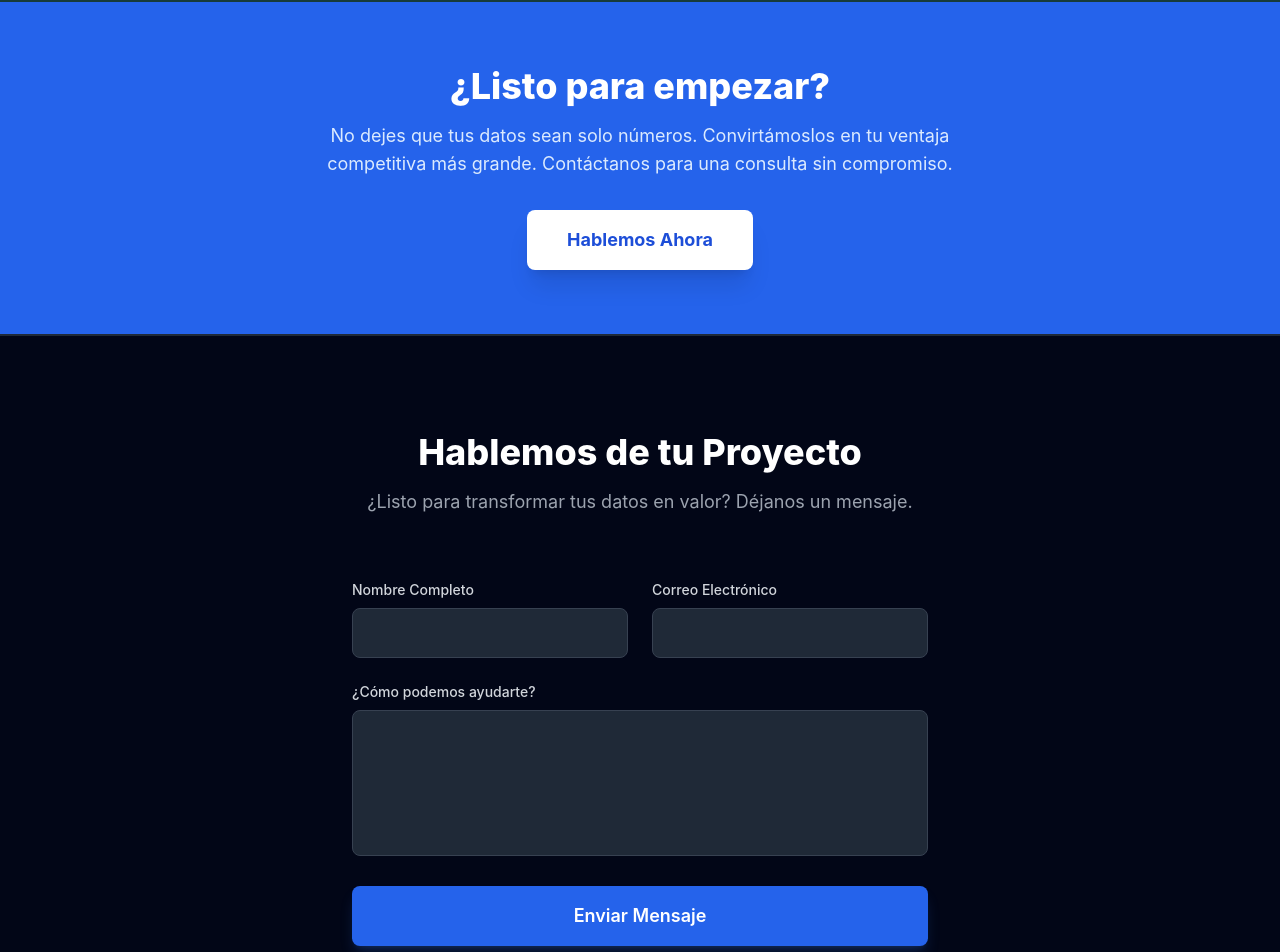
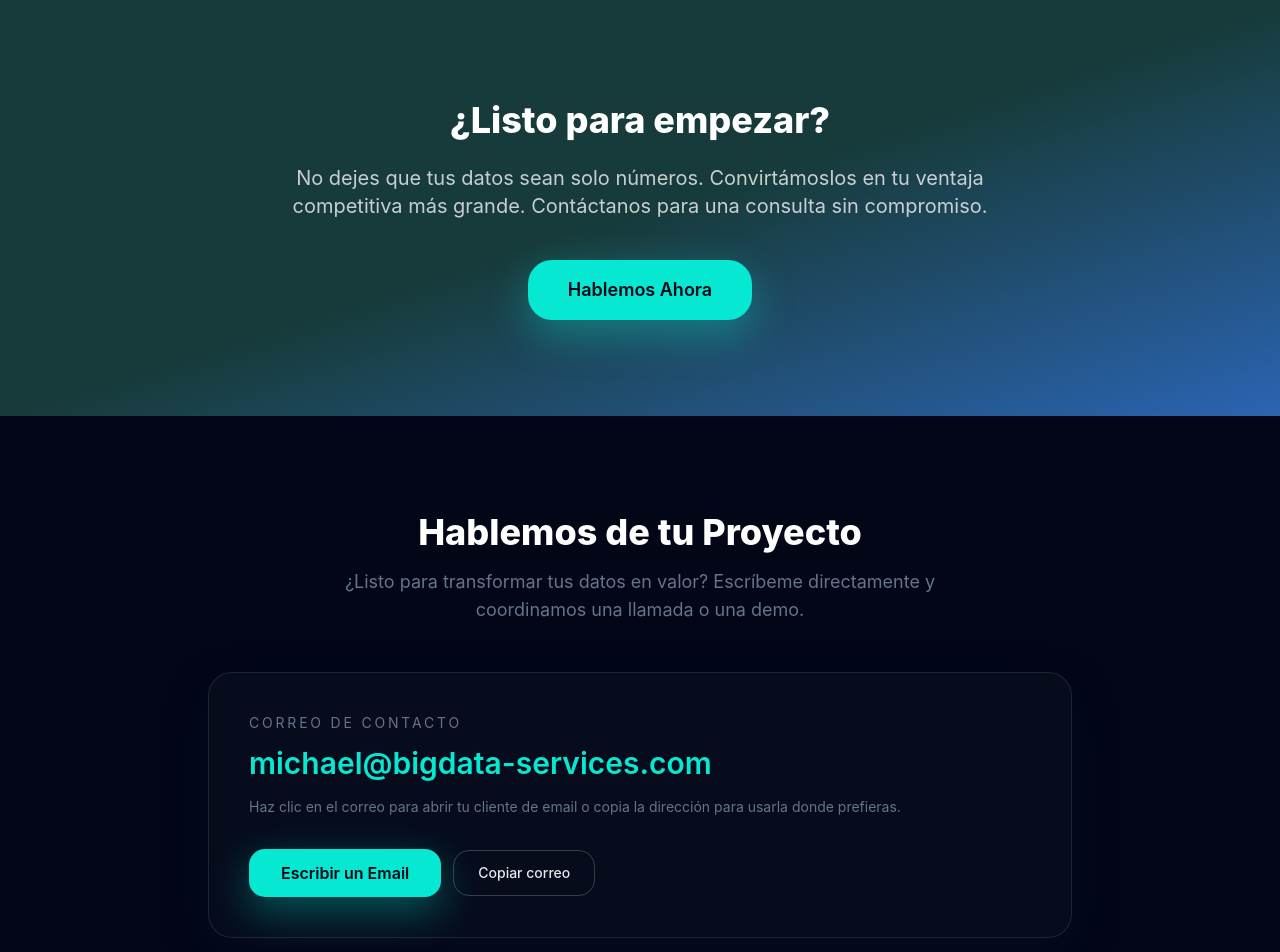
Before and after one commit to BigDataServicesllc/bds, a React (Create React App) app in the folder frontend/: page / in a window 1280 px wide. Shown: the part 3380-4332 px from the top of the page. Built offline with nearby package versions, Linux system fonts and the light colour scheme.

Commit message:
cambios en el homepage 2025-12-04

```diff
--- a/frontend/src/components/CallToActionSection.js
+++ b/frontend/src/components/CallToActionSection.js
@@ -1,23 +1,47 @@
-import React from 'react';
+// RUTA: frontend/src/components/CallToActionSection.js
 
-const CallToActionSection = ({ language, onNavigate }) => {
+import React from "react";
+
+const CallToActionSection = ({ language, onNavigate, className = "" }) => {
+  const isSpanish = language === "es";
+
+  const handleClick = () => {
+    if (onNavigate) {
+      onNavigate("contact");
+    } else {
+      // Fallback por si algún día se usa sin onNavigate
+      const el = document.getElementById("contact");
+      if (el) {
+        el.scrollIntoView({ behavior: "smooth" });
+      }
+    }
+  };
+
   return (
-    <section className="bg-blue-600">
-      <div className="container mx-auto px-4 py-16 text-center">
-        <h2 className="text-3xl md:text-4xl font-extrabold text-white mb-4">
-          {language === 'es' ? '¿Listo para empezar?' : 'Ready to Get Started?'}
-        </h2>
-        <p className="text-lg text-blue-100 max-w-2xl mx-auto mb-8">
-          {language === 'es'
-            ? 'No dejes que tus datos sean solo números. Convirtámoslos en tu ventaja competitiva más grande. Contáctanos para una consulta sin compromiso.'
-            : 'Don\'t let your data be just numbers. Let\'s turn it into your greatest competitive advantage. Contact us for a no-obligation consultation.'}
-        </p>
-        <button
-          onClick={() => onNavigate('contact')}
-          className="px-10 py-4 bg-white text-blue-700 text-lg font-bold rounded-lg shadow-xl hover:bg-gray-100 transition-all duration-300 transform hover:scale-105"
-        >
-          {language === 'es' ? 'Hablemos Ahora' : 'Let\'s Talk Now'}
-        </button>
+    <section
+      className={`relative py-20 sm:py-24 bg-gradient-to-br from-primary-deep via-bds-deep to-bds-blue ${className}`}
+    >
+      <div className="container mx-auto px-4">
+        <div className="max-w-3xl mx-auto text-center text-white">
+          <h2 className="text-3xl md:text-4xl font-extrabold mb-6">
+            {isSpanish
+              ? "¿Listo para empezar?"
+              : "Ready to get started?"}
+          </h2>
+
+          <p className="text-lg md:text-xl text-bds-bg-soft/80 mb-10 leading-relaxed">
+            {isSpanish
+              ? "No dejes que tus datos sean solo números. Convirtámoslos en tu ventaja competitiva más grande. Contáctanos para una consulta sin compromiso."
+              : "Don’t let your data be just numbers. Turn it into your biggest competitive advantage. Contact us for a no-obligation consultation."}
+          </p>
+
+          <button
+            onClick={handleClick}
+            className="inline-flex items-center justify-center px-10 py-4 rounded-2xl bg-accent text-primary-dark font-semibold text-lg shadow-bds-button hover:bg-accent-hover hover:text-white transition-all duration-300 transform hover:scale-105"
+          >
+            {isSpanish ? "Hablemos Ahora" : "Let’s Talk"}
+          </button>
+        </div>
       </div>
     </section>
   );
--- a/frontend/src/components/ContactSection.js
+++ b/frontend/src/components/ContactSection.js
@@ -1,105 +1,88 @@
-import React, { useState } from 'react';
-import axios from 'axios'; // Importamos axios
+// RUTA: frontend/src/components/ContactSection.js
 
-const ContactSection = ({ language }) => {
-  // --- CONFIGURACIÓN ---
-  // PEGA AQUÍ LA URL ÚNICA QUE TE DIO FORMSPREE
-  const FORM_ENDPOINT = 'https://formspree.io/f/manjeqwr';
+import React, { useState } from "react";
+import { useOutletContext } from "react-router-dom";
 
-  // --- ESTADO DEL FORMULARIO ---
-  const [formData, setFormData] = useState({ name: '', email: '', message: '' });
-  const [status, setStatus] = useState('idle'); // 'idle', 'sending', 'success', 'error'
+const ContactSection = ({ className = "" }) => {
+  const { language } = useOutletContext();
+  const isSpanish = language === "es";
 
-  // --- MANEJADORES ---
-  const handleChange = (e) => {
-    setFormData({ ...formData, [e.target.name]: e.target.value });
-  };
+  // ⚠️ Cambia este correo por el tuyo real
+  const contactEmail = "michael@bigdata-services.com";
 
-  const handleSubmit = async (e) => {
-    e.preventDefault();
-    setStatus('sending');
+  const [copied, setCopied] = useState(false);
+
+  const handleCopy = async () => {
     try {
-      await axios.post(FORM_ENDPOINT, formData);
-      setStatus('success');
-      setFormData({ name: '', email: '', message: '' }); // Limpia el formulario
-    } catch (error) {
-      console.error('Submission error:', error);
-      setStatus('error');
+      if (navigator.clipboard && navigator.clipboard.writeText) {
+        await navigator.clipboard.writeText(contactEmail);
+        setCopied(true);
+        setTimeout(() => setCopied(false), 2000);
+      }
+    } catch (e) {
+      console.error("No se pudo copiar el correo", e);
     }
   };
 
-  // --- TEXTOS ---
-  const contactContent = {
-    title: { es: 'Hablemos de tu Proyecto', en: "Let's Talk About Your Project" },
-    description: { es: '¿Listo para transformar tus datos en valor? Déjanos un mensaje.', en: 'Ready to transform your data into value? Leave us a message.'},
-    form: {
-      name: { es: 'Nombre Completo', en: 'Full Name' },
-      email: { es: 'Correo Electrónico', en: 'Email Address' },
-      message: { es: '¿Cómo podemos ayudarte?', en: 'How can we help?' },
-      button: { es: 'Enviar Mensaje', en: 'Send Message' },
-      sending: { es: 'Enviando...', en: 'Sending...' },
-    },
-    successMessage: { es: '¡Gracias! Tu mensaje ha sido enviado. Nos pondremos en contacto pronto.', en: 'Thank you! Your message has been sent. We will get in touch soon.'},
-    errorMessage: { es: 'Hubo un error al enviar tu mensaje. Por favor, inténtalo de nuevo.', en: 'There was an error sending your message. Please try again.'},
-  };
+  return (
+    <section
+      id="contact"
+      className={`py-20 sm:py-24 bg-primary-dark text-white ${className}`}
+    >
+      <div className="container mx-auto px-4 max-w-4xl">
+        {/* TÍTULO Y SUBTÍTULO */}
+        <div className="text-center mb-12">
+          <h2 className="text-3xl md:text-4xl font-extrabold mb-4">
+            {isSpanish ? "Hablemos de tu Proyecto" : "Let’s Talk About Your Project"}
+          </h2>
+          <p className="text-lg text-bds-text-soft max-w-2xl mx-auto">
+            {isSpanish
+              ? "¿Listo para transformar tus datos en valor? Escríbeme directamente y coordinamos una llamada o una demo."
+              : "Ready to turn your data into real value? Email me directly and we’ll schedule a call or a live demo."}
+          </p>
+        </div>
 
-  // Si el formulario ya se envió con éxito, mostramos solo el mensaje de éxito.
-  if (status === 'success') {
-    return (
-      <section id="contact" className="py-20 sm:py-24 border-t-2 border-gray-800">
-        <div className="container mx-auto px-4 text-center">
-            <h2 className="text-3xl md:text-4xl font-extrabold text-white mb-6">
-                {language === 'es' ? 'Mensaje Enviado' : 'Message Sent'}
-            </h2>
-            <p className="text-lg text-green-400">{contactContent.successMessage[language]}</p>
-        </div>
-      </section>
-    );
-  }
+        {/* BLOQUE CON EL CORREO */}
+        <div className="bg-secondary-dark/60 border border-white/10 rounded-2xl px-6 sm:px-10 py-10 shadow-bds-soft">
+          <p className="text-sm uppercase tracking-[0.2em] text-bds-text-soft mb-3">
+            {isSpanish ? "Correo de contacto" : "Contact email"}
+          </p>
 
-  return (
-    <section id="contact" className="py-20 sm:py-24 border-t-2 border-gray-800">
-      <div className="container mx-auto px-4">
-        <h2 className="text-3xl md:text-4xl font-extrabold text-center text-white mb-4">
-          {contactContent.title[language]}
-        </h2>
-        <p className="text-lg text-gray-400 text-center max-w-2xl mx-auto mb-16">
-          {contactContent.description[language]}
-        </p>
+          <a
+            href={`mailto:${contactEmail}`}
+            className="block text-2xl sm:text-3xl font-semibold text-bds-aqua break-all"
+          >
+            {contactEmail}
+          </a>
 
-        <div className="max-w-xl mx-auto">
-          <form onSubmit={handleSubmit}>
-            <div className="grid grid-cols-1 md:grid-cols-2 gap-6 mb-6">
-              <div>
-                <label htmlFor="name" className="block text-sm font-medium text-gray-300 mb-2">
-                  {contactContent.form.name[language]}
-                </label>
-                <input type="text" name="name" id="name" required value={formData.name} onChange={handleChange}
-                  className="w-full px-4 py-3 bg-gray-800 border border-gray-700 rounded-lg text-white focus:outline-none focus:ring-2 focus:ring-blue-500 transition" />
-              </div>
-              <div>
-                <label htmlFor="email" className="block text-sm font-medium text-gray-300 mb-2">
-                  {contactContent.form.email[language]}
-                </label>
-                <input type="email" name="email" id="email" required value={formData.email} onChange={handleChange}
-                  className="w-full px-4 py-3 bg-gray-800 border border-gray-700 rounded-lg text-white focus:outline-none focus:ring-2 focus:ring-blue-500 transition" />
-              </div>
-            </div>
-            <div className="mb-6">
-              <label htmlFor="message" className="block text-sm font-medium text-gray-300 mb-2">
-                {contactContent.form.message[language]}
-              </label>
-              <textarea name="message" id="message" rows="5" required value={formData.message} onChange={handleChange}
-                className="w-full px-4 py-3 bg-gray-800 border border-gray-700 rounded-lg text-white focus:outline-none focus:ring-2 focus:ring-blue-500 transition resize-none"></textarea>
-            </div>
-            <div className="text-center">
-              <button type="submit" disabled={status === 'sending'}
-                className="w-full px-8 py-4 bg-blue-600 text-white text-lg font-semibold rounded-lg shadow-lg shadow-blue-500/20 hover:bg-blue-700 transition-all duration-300 transform hover:scale-105 hover:shadow-xl hover:shadow-blue-500/40 disabled:bg-gray-500 disabled:cursor-not-allowed">
-                {status === 'sending' ? contactContent.form.sending[language] : contactContent.form.button[language]}
-              </button>
-            </div>
-            {status === 'error' && <p className="text-center text-red-500 mt-4">{contactContent.errorMessage[language]}</p>}
-          </form>
+          <p className="mt-4 text-sm text-bds-text-soft">
+            {isSpanish
+              ? "Haz clic en el correo para abrir tu cliente de email o copia la dirección para usarla donde prefieras."
+              : "Click the email to open your mail client, or copy the address and use it wherever you prefer."}
+          </p>
+
+          <div className="mt-8 flex flex-col sm:flex-row gap-3 sm:items-center">
+            <a
+              href={`mailto:${contactEmail}`}
+              className="inline-flex items-center justify-center px-8 py-3 rounded-xl bg-accent text-primary-dark font-semibold shadow-bds-button hover:bg-accent-hover hover:text-white transition-all duration-300 transform hover:scale-105"
+            >
+              {isSpanish ? "Escribir un Email" : "Write an Email"}
+            </a>
+
+            <button
+              type="button"
+              onClick={handleCopy}
+              className="inline-flex items-center justify-center px-6 py-3 rounded-xl border border-white/20 text-sm font-medium text-gray-200 hover:bg-white/5 transition-colors"
+            >
+              {copied
+                ? isSpanish
+                  ? "Copiado ✓"
+                  : "Copied ✓"
+                : isSpanish
+                ? "Copiar correo"
+                : "Copy email"}
+            </button>
+          </div>
         </div>
       </div>
     </section>
--- a/frontend/src/pages/CourseDetailPage.js
+++ b/frontend/src/pages/CourseDetailPage.js
@@ -59,12 +59,14 @@ const CourseDetailPage = () => {
         </div>
 
         {/* --- CTA FINAL --- */}
-        <div className="text-center mt-16 py-12 bg-gray-900 text-white rounded-2xl max-w-4xl mx-auto shadow-2xl">
+        <div className="text-center mt-16 py-14 bg-primary-deep text-white rounded-2xl max-w-4xl mx-auto shadow-xl border border-accent/20">
           <h3 className="text-3xl font-bold mb-4">{language === 'es' ? '¿Listo para empezar a aprender?' : 'Ready to start learning?'}</h3>
           {course.udemyLink ? (
             <>
               <p className="text-gray-300 mb-6">{language === 'es' ? 'Inscríbete ahora en Udemy y lleva tus habilidades al siguiente nivel.' : 'Enroll now on Udemy and take your skills to the next level.'}</p>
-              <a href={course.udemyLink} target="_blank" rel="noopener noreferrer" className="inline-block px-8 py-3 bg-accent text-white text-base font-semibold rounded-lg shadow-lg hover:bg-accent-hover transition-all duration-300 transform hover:scale-105">
+              <a href={course.udemyLink}
+  className="inline-block px-8 py-3 rounded-full bg-white text-primary-deep font-semibold shadow-md hover:bg-accent hover:text-white transition-all duration-300">
+
                 {language === 'es' ? 'Ir al Curso en Udemy' : 'Go to Udemy Course'}
               </a>
             </>
--- a/frontend/tailwind.config.js
+++ b/frontend/tailwind.config.js
@@ -24,11 +24,16 @@ module.exports = {
         "primary-dark": "#020617",   // hero muy oscuro si lo necesitas
         "secondary-dark": "#0B1220", // dark pero no negro
         "tertiary-dark": "#111827",
+
+        // 🔗 Alias para que el código existente siga funcionando
+        accent: "#06E8D1",          // igual que bds-aqua
+        "accent-hover": "#2B64B2",  // igual que bds-blue
+        "primary-deep": "#173B3A",  // igual que bds-deep
       },
 
       // Tipografía y bordes más “premium”
       borderRadius: {
-        "xl": "1rem",
+        xl: "1rem",
         "2xl": "1.5rem",
       },
       fontFamily: {
@@ -37,10 +42,8 @@ module.exports = {
       },
 
       boxShadow: {
-        "bds-soft":
-          "0 18px 45px rgba(15, 23, 42, 0.35)", // tarjetas / heroes
-        "bds-button":
-          "0 14px 40px rgba(6, 232, 209, 0.35)", // botones aqua
+        "bds-soft": "0 18px 45px rgba(15, 23, 42, 0.35)",   // tarjetas / heroes
+        "bds-button": "0 14px 40px rgba(6, 232, 209, 0.35)" // botones aqua
       },
     },
   },
```
Also changed, not shown: frontend/src/components/LatestPostsSection.js (+26 -15 lines), 1 other file (tests, documents, lock files or other folders).
